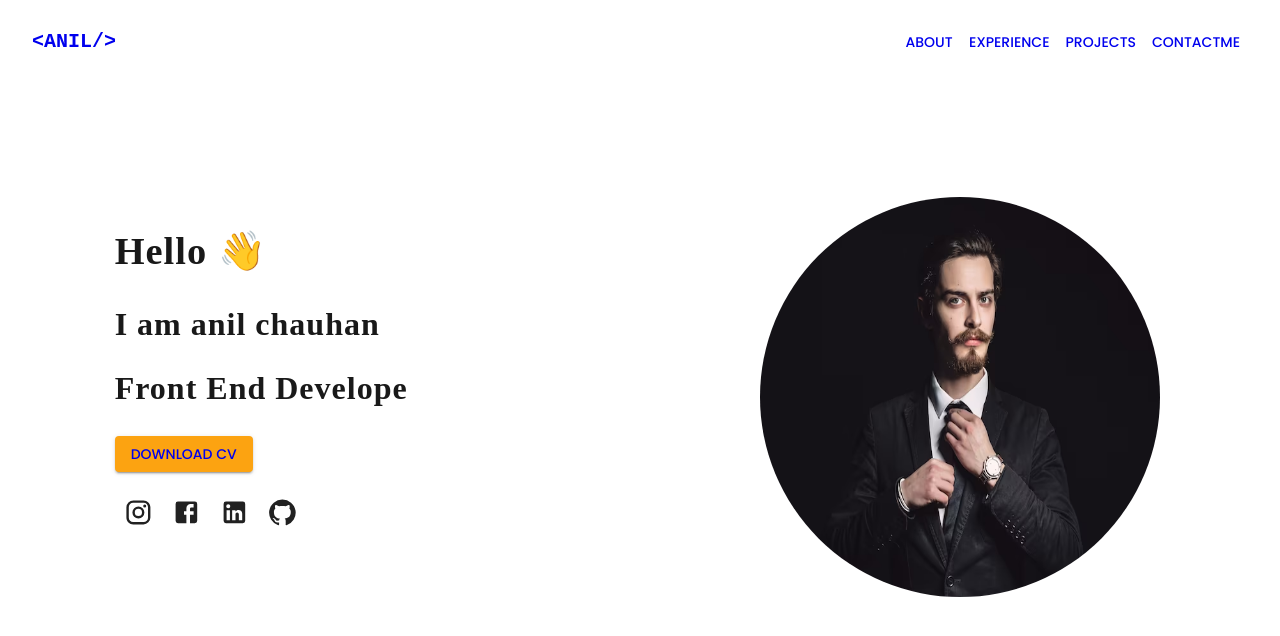
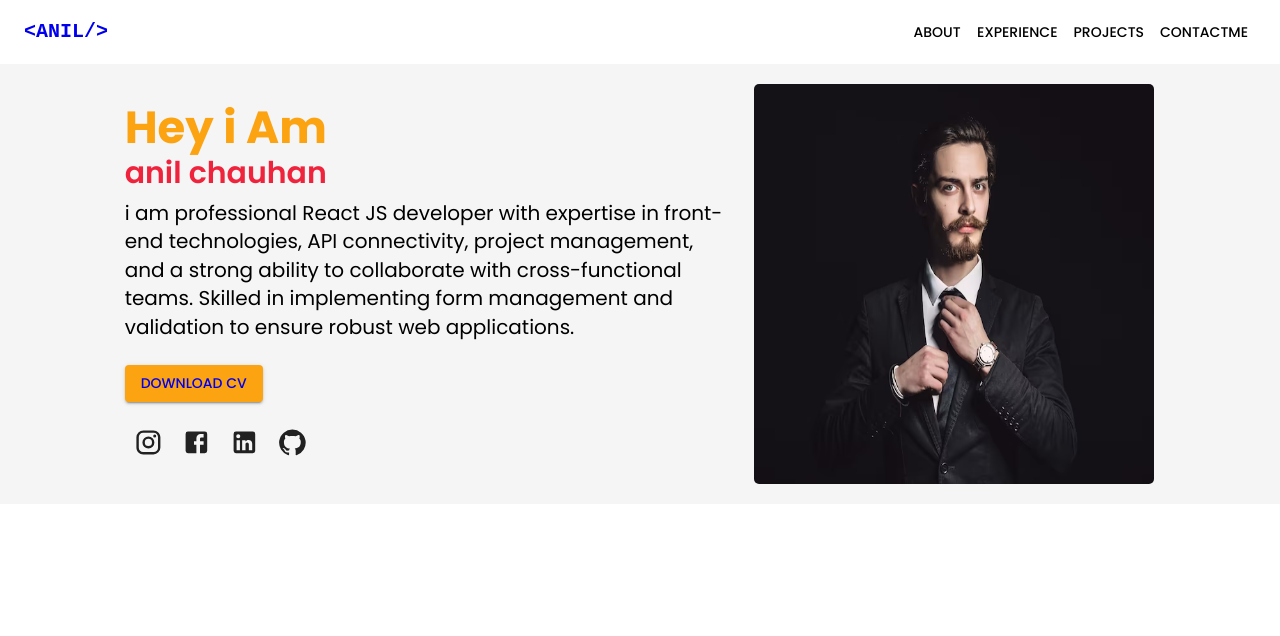
Before and after one commit to anii1429/reactjs-portfolio-website, a React (Create React App) app: page / in a window 1280 px wide. Shown: the top 636 px of the page. Built offline with nearby package versions, Linux system fonts and the light colour scheme; a web font is replaced by a local one.

Commit message:
design changes

```diff
--- a/public/index.html
+++ b/public/index.html
@@ -13,6 +13,11 @@
     <link rel="manifest" href="%PUBLIC_URL%/manifest.json" />
     <link href="https://fonts.googleapis.com/css2?family=Poppins:wght@400;500;600;700&display=swap" rel="stylesheet">
     <title>Portfolio-AnilChauhan</title>
+    <style>
+      body {
+        margin: 0;
+      }
+    </style>
   </head>
   <body>
     <noscript>You need to enable JavaScript to run this app.</noscript>
--- a/src/App.js
+++ b/src/App.js
@@ -15,9 +15,7 @@ import { Box } from '@mui/material';
 function App() {
   return (
     <>
-    <Box sx={{height:"10%"}}>
     <NavBar/>
-    </Box>
     <Routes>
     <Route path="/" element={<HomePage />} />
     <Route path="/about" element={<AboutMe />} />
--- a/src/components/NavBar.jsx
+++ b/src/components/NavBar.jsx
@@ -29,9 +29,10 @@ function NavBar() {
 
 
   return (
+    <Box sx={{ flexGrow: 1 }}>
     <AppBar position="static" color='transparent'elevation={0}>
       <Container maxWidth="xl">
-        <Toolbar disableGutters>
+        <Toolbar disableGutters style={{ height: '64px' }}>
           {/* <CodeIcon sx={{ display: { xs: 'none', md: 'flex' }, mr: 1 }} /> */}
           <Typography
             variant="h6"
@@ -82,9 +83,11 @@ function NavBar() {
               }}
             >
               {pages.map((page) => (
+                <Link to={`/${page}`} relative="path" style={{ textDecoration: 'none' }}>
                 <MenuItem key={page} onClick={handleCloseNavMenu}>
                   <Typography textAlign="center">{page}</Typography>
                 </MenuItem>
+                </Link>
               ))}
             </Menu>
           </Box>
@@ -114,20 +117,22 @@ function NavBar() {
 
           <Box sx={{ flexGrow: 0,display: { xs: 'none', md: 'flex' } }}>
           {pages.map((page) => (
+            <Link to={`/${page}`} relative="path" style={{ textDecoration: 'none' }}>
               <Button
                 key={page}
                 // onClick={handleCloseNavMenu}
                 sx={{ my: 2, color: 'black', display: 'block' }}
               >
-              <Link to={`/${page}`} relative="path" style={{ textDecoration: 'none' }}>
               {page}
+              </Button>
               </Link>
-              </Button>
+
             ))}
           </Box>
         </Toolbar>
       </Container>
     </AppBar>
+      </Box>
   );
 }
 export default NavBar;
--- a/src/pages/Home.jsx
+++ b/src/pages/Home.jsx
@@ -1,4 +1,4 @@
-import { Box, Button, Grid } from "@mui/material";
+import { Box, Button, Grid,Typography } from "@mui/material";
 import React, { useState } from "react";
 import Text from "../components/Text";
 import img from "../Assets/man.avif"
@@ -8,26 +8,74 @@ const aboutMe = require("../data/aboutme.json");
 
 const HomePage = () => {
   return (
-    <div className="">
-      <Grid container spacing={2}>
-        <Grid item xs={8} md={1}></Grid>
+    <Box
+      sx={{
+        backgroundColor: "#f5f5f5",
+        display: "flex",
+        justifyContent: "center",
+        alignItems: "center",
+        padding:"20px"
+      }}
+    >
+      <Grid
+        container
+        justifyContent="center"
+        alignItems="center"
+        spacing={2}
+      >
         <Grid item xs={8} md={6}>
           <Grid container spacing={2}>
-            <Grid item xs={8} md={12}>
-              <h2 className="headtext">
-                Hello <span className="wave">👋 </span>
-              </h2>
-              <h2 className="nametext">I am anil chauhan</h2>
-              <span></span>
-              <div style={{ height: "50px" }}>
-                {" "}
-                <Text />
-              </div>
+            <Grid item xs={12}>
+          <Box
+            sx={{
+              display: "flex",
+              flexDirection: "column",
+              justifyContent: "center",
+              height: "100%",
+            }}
+          >
+            <Typography
+              variant="h1"
+              sx={{ fontFamily: "Poppins", fontWeight: "bold", fontSize: 45 }}
+            >
+             Hey i Am
+            </Typography>
+            <Typography
+              variant="h2"
+              sx={{
+                display: "flex",
+                alignItems: "center",
+                mb: 1,
+                fontFamily: "Poppins",
+                fontWeight: "semibold",
+                fontSize: 30,
+              }}
+            >
+              anil chauhan
+            </Typography>
+            <Typography
+              variant="body2"
+              sx={{
+                display: "flex",
+                alignItems: "center",
+                mb: 1,
+                fontFamily: "Poppins",
+                fontWeight: "semibold",
+                fontSize: 20,
+              }}
+            >
+               i am professional React JS developer with expertise in front-end technologies,
+                API connectivity, project management, and a strong ability to
+                collaborate with cross-functional teams. Skilled in
+                implementing form management and validation to ensure robust
+                web applications.
+            </Typography>
+          </Box>
         </Grid>
-            <Grid item xs={8} md={12}>
-              <Button  variant="contained">
+            <Grid item xs={12}>
+              <Button variant="contained">
                 <a
-              style={{textDecoration:"none"}}
+                  style={{ textDecoration: "none" }}
                   download="AnilChauhan_Resume_new.pdf"
                   href="/files/AnilChauhan_Resume_new.pdf"
                   className="font-general-medium flex justify-center items-center w-36 sm:w-48 mt-12 mb-6 sm:mb-0 text-lg border border-indigo-200 dark:border-ternary-dark py-2.5 sm:py-3 shadow-lg rounded-lg bg-indigo-50 focus:ring-1 focus:ring-indigo-900 hover:bg-indigo-500 text-gray-500 hover:text-white duration-500"
@@ -37,24 +85,25 @@ const HomePage = () => {
                     Download CV
                   </span>
                 </a>
-
               </Button>
             </Grid>
-            <Grid item xs={8} md={12}>
-            <Box><SocialIcons accounts={aboutMe.Social}/></Box>
+            <Grid item xs={12}>
+              <Box>
+                <SocialIcons accounts={aboutMe.Social} />
+              </Box>
             </Grid>
           </Grid>
         </Grid>
-        <Grid item xs={8} md={4}>
-          {/* <div className="imagedeveloper"></div> */}
-          <div className="imagedeveloper">
-          <img  className="manImage" src={img} alt="my photo" />
-          <div className="manImageDiv"></div>
+        <Grid item xs={12} md={4}>
+          <div
+            className="imagedeveloper"
+            style={{ display: "flex", justifyContent: "center" }}
+          >
+            <img className="manImage" src={img} alt="my photo" />
           </div>
         </Grid>
-        <Grid item xs={8} md={1}></Grid>
       </Grid>
-    </div>
+    </Box>
   );
 };
 
--- a/src/style.css
+++ b/src/style.css
@@ -209,13 +209,14 @@
 .manImage{
   width: 400px;
   height: 400px;
-  border-radius: 50%;
+  border-radius: 5px;
 }
 .imagedeveloper {
   display: flex;
   justify-content: center;
   width: 100%;
-  height: 80vh;
+  height: 100%;
+  /* height: 80vh; */
   align-items: center;
   /* margin-top: 50px;
   max-width: 550px;
```
Lines whose indentation alone changed are shown as unchanged.
